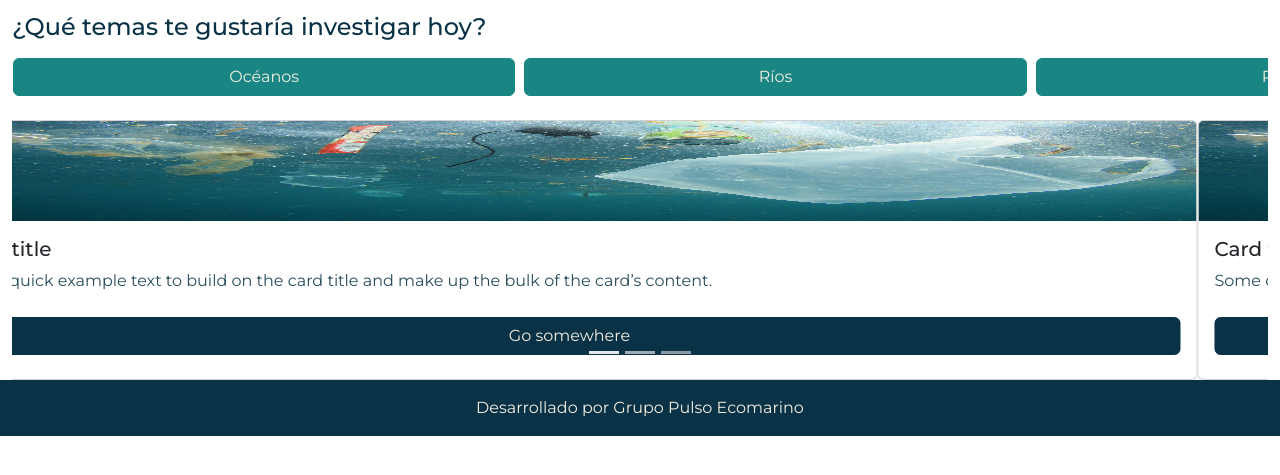
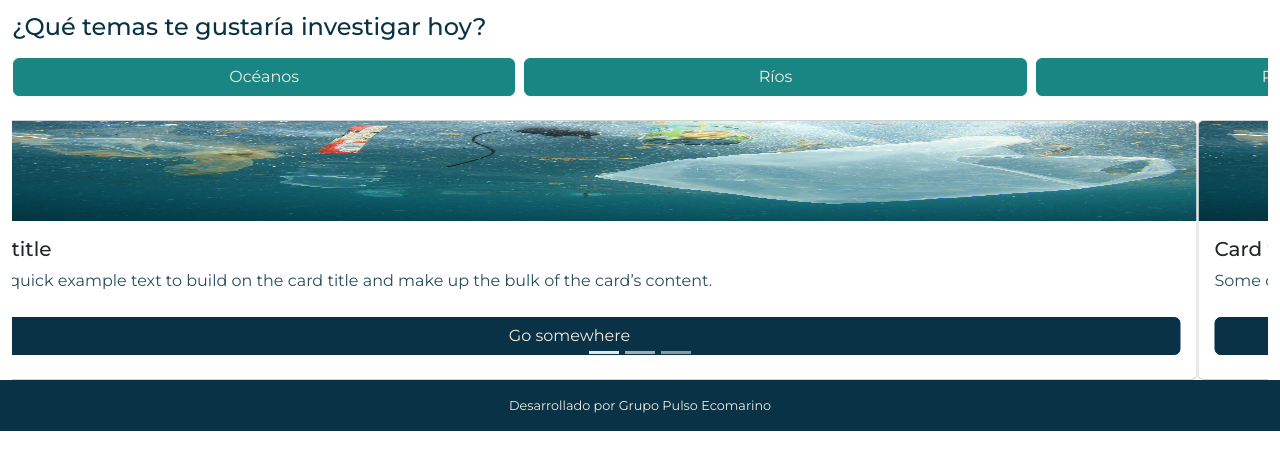
Before and after one commit to valentinatp/project-eclosion, a plain HTML site: page index.html in a window 1280 px wide. Shown: the part 153-628 px from the top of the page. Drawn offline with nearby package versions, Linux system fonts and the light colour scheme.

Commit message:
Se agregan estilos generales

```diff
--- a/css/style.css
+++ b/css/style.css
@@ -6,6 +6,7 @@
 .colores-paleta-04 { background-color: #68BDB8; }
 .colores-paleta-05 { background-color: #F3EDE1; }
 
+/* ESTILOS GENERALES - NO MODIFICAR */
 body { color: #284D5D; font-family: "Montserrat", sans-serif;}
 h1, h2, h3, h4, h5, h6 {color: #093246; }
 h1 { font-size: 32px; }
@@ -13,8 +14,7 @@ h2 { font-size: 28px; }
 h3 { font-size: 24px; }
 p { color: #284D5D; }
 img { width: 100px; height: 100px; }
-footer { background-color: #093246; padding: 1rem 0; color: #F3EDE1; }
-
+footer { background-color: #093246; padding: 1rem 0; color: #F3EDE1; font-size: 0.8rem; }
 
 /* NAVBAR */
 .bg-body-tertiary { background-color: #093246 !important; color: #F3EDE1; }
@@ -22,7 +22,6 @@ footer { background-color: #093246; padding: 1rem 0; color: #F3EDE1; }
 .navbar-brand, .nav-link { color: #F3EDE1; }
 .navbar-nav .nav-link.active { font-weight: 600; color: #F3EDE1; }
 
-
 /* BOTONES */
 .btn { width: 100%; margin: .5rem 0; }
 .btn.btn-primary { background-color: #093246; border-color: #093246; color: #F3EDE1; }
```
